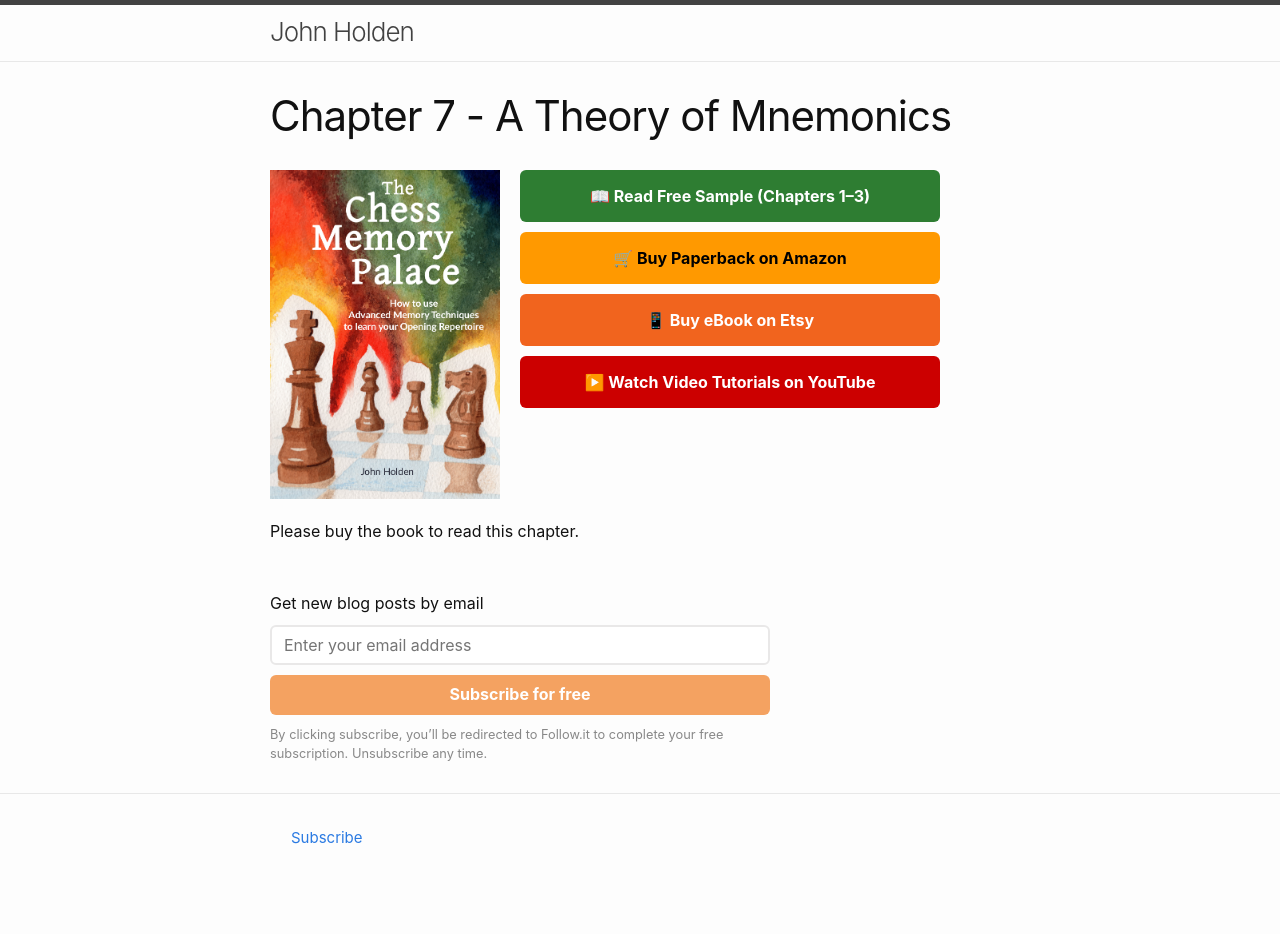
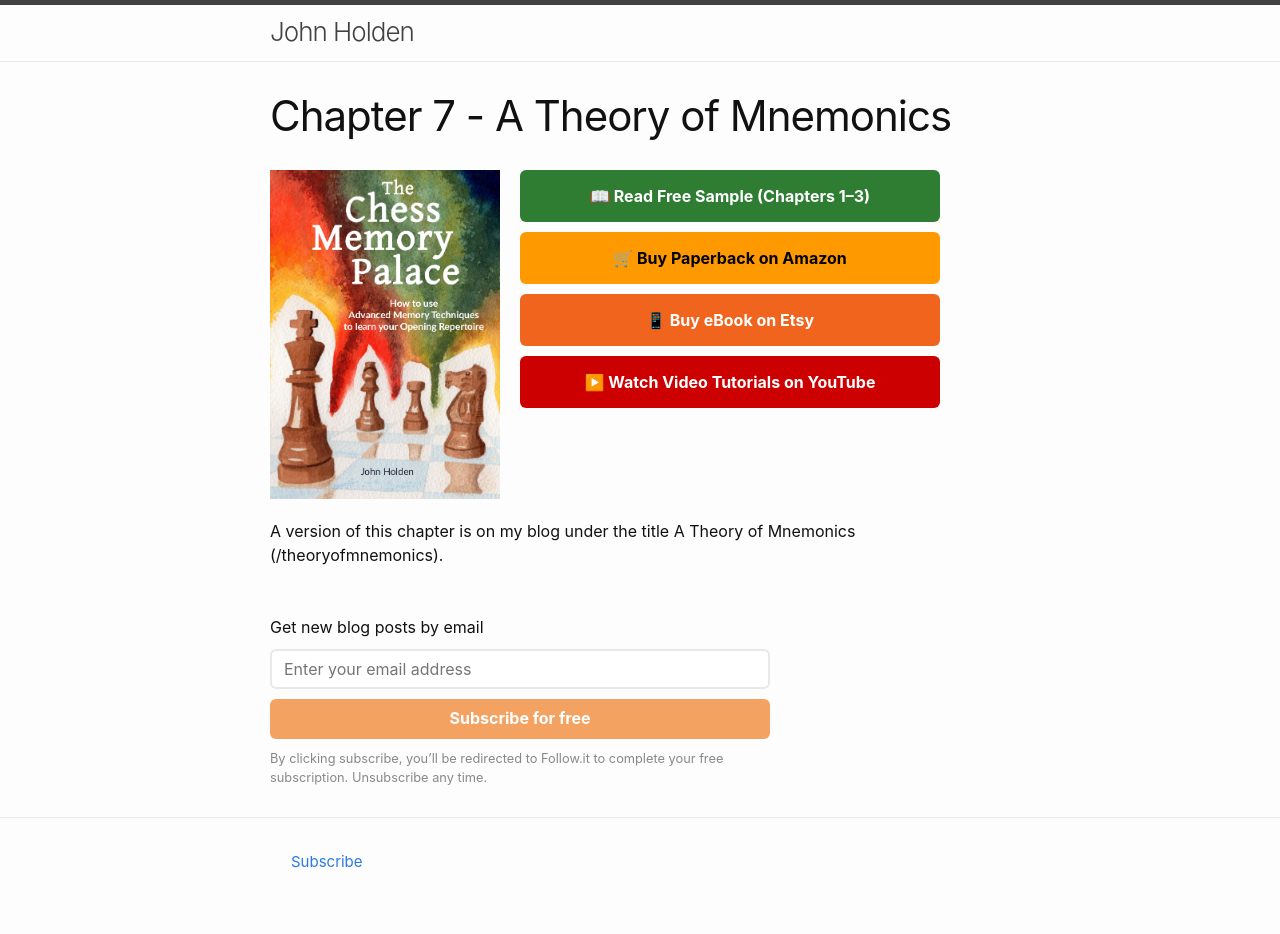
Before and after one commit to liontailedmacaque/liontailedmacaque.github.io, a Jekyll site: the page built from chessmemorypalace/chapter7.md, in a window 1280 px wide. Built offline with Jekyll 4.4.1, drawn with Linux system fonts in a browser that asks for light colours; before the commit the page ends 910 px from its top, so only the background shows below that.

Commit message:
Update chapter7.md

```diff
--- a/chessmemorypalace/chapter7.md
+++ b/chessmemorypalace/chapter7.md
@@ -7,4 +7,4 @@ permalink: /chessmemorypalace/chapter7
 
 {% include chess-memory-header.html %}
 
-Please buy the book to read this chapter.
+A version of this chapter is on my blog under the title A Theory of Mnemonics (/theoryofmnemonics).
```
